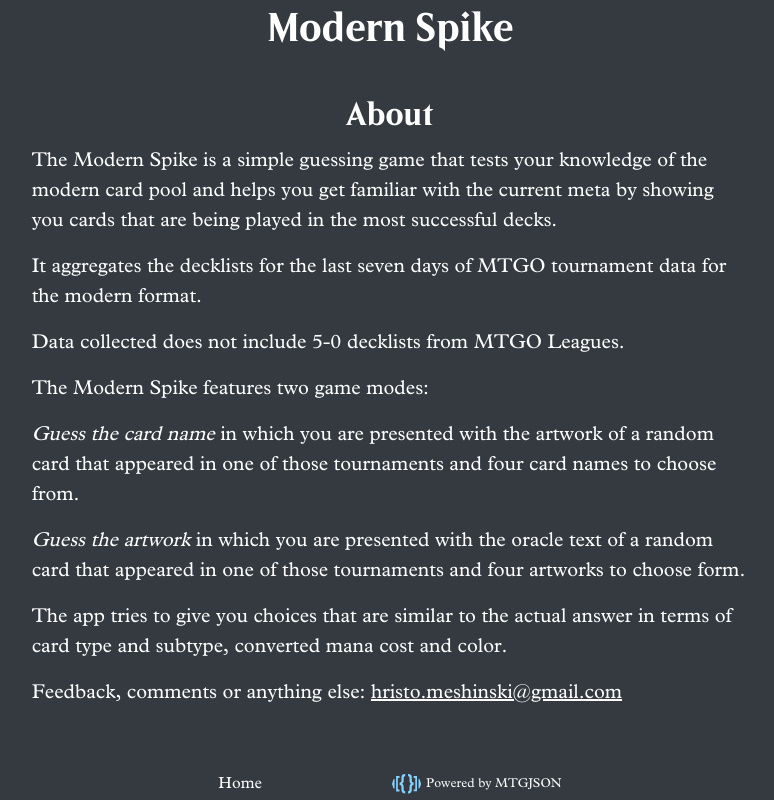
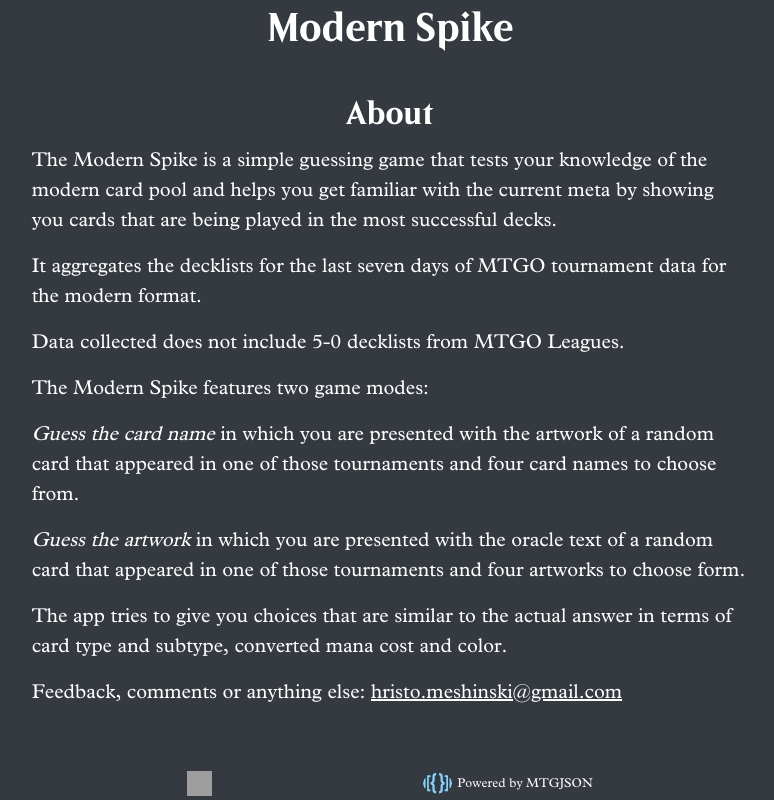
Before and after one commit to icobg123/modern-spike, a Flask app: page /about in a window 1280 px wide. Shown: the whole page, without its empty margins (250-1024 px from the left). Run offline with Flask 2, Linux system fonts and the light colour scheme; some libraries are stand-ins or nearby versions; some web fonts are replaced; grey boxes are pictures that could not be loaded.

Commit message:
update about.html with house icon, hide score and change_game_mode btn for by_text

```diff
--- a/static/js/ajax.js
+++ b/static/js/ajax.js
@@ -188,7 +188,18 @@ $(document).ready(function () {
         flag.html('0');
 
         if (id === 'by_text') {
-
+            $('#change_game_mode').addClass('invisible');
+            $('#score').addClass('invisible');
+            // if (link_text == "Next card") {
+            //
+            // } else {
+            //     by_img.addClass('d-none');
+            //     by_text.addClass('d-none');
+            //     $('#card_by_image').addClass('d-none');
+            //     $('#card_holder').addClass('d-none').removeClass('d-flex');
+            //     $('#oracle_text').addClass('d-none');
+            //
+            // }
 
             $.ajax({
                 data: {
@@ -223,6 +234,8 @@ $(document).ready(function () {
                         } else {
                             $('#oracle_text').removeClass('invisible');
                             $('#card_holder').removeClass('invisible');
+                            $('#change_game_mode').removeClass('invisible');
+                            $('#score').removeClass('invisible');
                             by_text.removeClass('invisible');
 
                         }
--- a/templates/about.html
+++ b/templates/about.html
@@ -75,11 +75,22 @@
                 <div class="col-12 col-sm-9 col-md-7 col-lg-9 col-xl-7 d-flex flex-column mx-auto justify-content-center">
                     <div class="row mt-auto">
 
-                        <div class="col-lg-6 col-12 mx-auto">
+                        <div class="col-lg-7 col-12 mx-auto">
                             <nav id="footer_menu" class="nav  nav-fill justify-content-between my-1">
                                 <a class="nav-item my-1 my-md-0 nav-link text-white text-center text-md-left"
-                                   href="/">Home</a>
+                                   href="/">
+                                    <img alt="Home"
+                                         width="25"
+                                         height="25"
+                                         src="{{ url_for('static', filename='/images/bootstrap-icons/house-fill.svg') }}">
 
+                                </a>
+
+
+                                <a class="nav-item my-1 my-md-0 nav-link text-white text-center text-md-left"
+                                   href="/about">
+
+                                </a>
                                 {#                                <a class="nav-item my-1 my-md-0 nav-link text-white" href="#">Link</a>#}
 
                                 <a class="nav-item my-1 my-md-0 nav-link text-white d-flex align-items-center text-center text-md-left justify-content-center"
```
Also changed, not shown: 1 other file.
